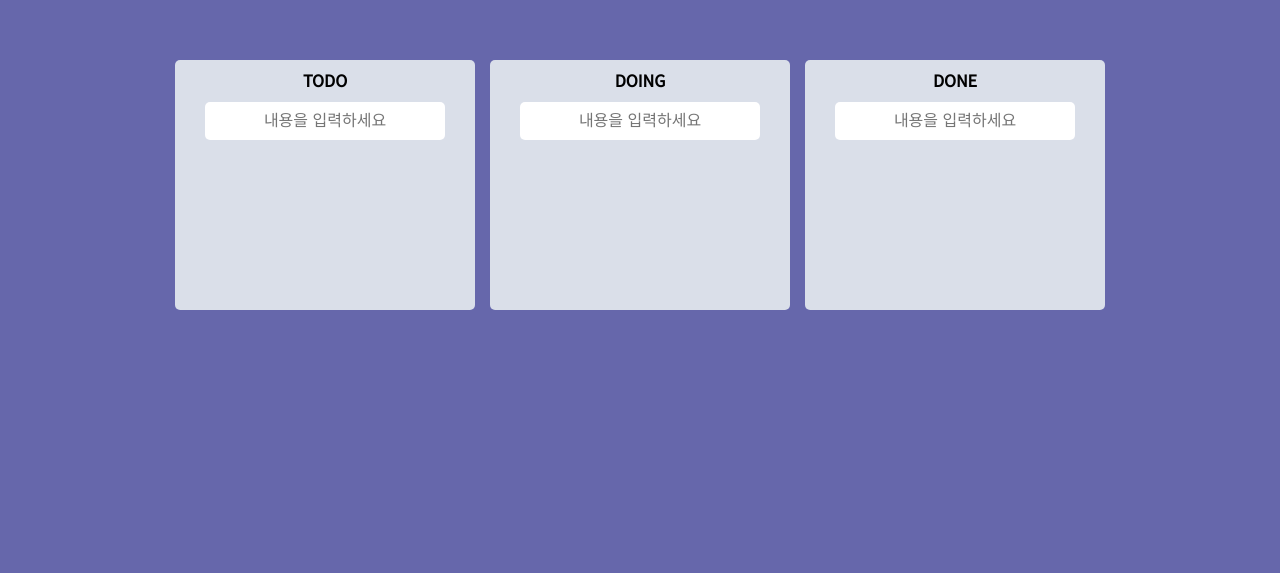
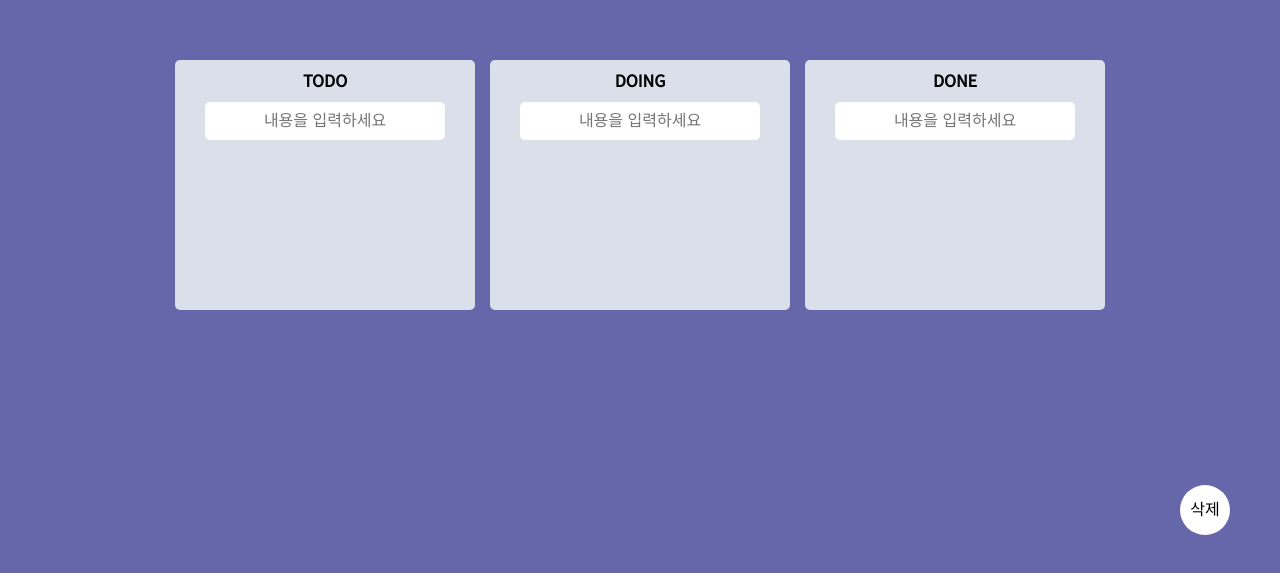
Before and after one commit to jmpark-JYG/react-study, a React (Create React App) app: page / in a window 1280 px wide. Shown: the part 215-788 px from the top of the page. Built offline with nearby package versions, Linux system fonts and the light colour scheme.

Commit message:
feat: 삭제 기능 추가

```diff
--- a/src/App.tsx
+++ b/src/App.tsx
@@ -2,6 +2,7 @@ import { useEffect } from "react";
 import { DragDropContext, DropResult } from "react-beautiful-dnd";
 import styled from "styled-components";
 import Board from "./components/todo/Board";
+import Trash from "./components/todo/Trash";
 import { loadBoards, saveBoards } from "./storage/localStorage";
 import { useStore } from "./stores/board.store";
 
@@ -26,8 +27,13 @@ function App() {
 
     const sourceBoard = [...boards[source.droppableId]];
     const todo = sourceBoard[source.index];
-
-    if (destination.droppableId === source.droppableId) {
+    if (destination.droppableId === "trash") {
+      sourceBoard.splice(source.index, 1);
+      setBoards({
+        ...boards,
+        [source.droppableId]: [...sourceBoard],
+      });
+    } else if (destination.droppableId === source.droppableId) {
       // 같은 board 내 이동
       sourceBoard.splice(source.index, 1);
       sourceBoard.splice(destination.index, 0, todo);
@@ -55,6 +61,7 @@ function App() {
             <Board key={boardId} boardId={boardId} todos={boards[boardId]} />
           ))}
         </Boards>
+        <Trash />
       </Wrapper>
     </DragDropContext>
   );
@@ -67,6 +74,7 @@ const Wrapper = styled.div`
   margin: 0 auto;
   justify-content: center;
   align-items: center;
+  overflow: hidden;
 `;
 
 const Boards = styled.div`
--- a/src/components/todo/DraggableCard.tsx
+++ b/src/components/todo/DraggableCard.tsx
@@ -21,9 +21,11 @@ function DraggableCard({ index, todoId, todoText }: DraggableCardProp) {
 }
 
 const Card = styled.div<{ isDragging: boolean }>`
-  border-radius: 5px;
+  display: flex;
+  justify-content: space-between;
   margin-bottom: 5px;
   padding: 10px;
+  border-radius: 5px;
   background-color: ${(props) => (props.isDragging ? "tomato" : "white")};
   box-shadow: ${(props) => (props.isDragging ? "0px 2px 5px rgba(0,0,0,0.5)" : "none")};
 `;
--- /dev/null
+++ b/src/components/todo/Trash.tsx
@@ -0,0 +1,34 @@
+import { Droppable } from "react-beautiful-dnd";
+import styled from "styled-components";
+
+const Arae = styled.div<{ isDraggingOver: boolean }>`
+  width: 50px;
+  height: 50px;
+  position: absolute;
+  right: 50px;
+  bottom: 50px;
+  display: flex;
+  justify-content: center;
+  align-items: center;
+  background-color: ${(props) => (props.isDraggingOver ? "red" : "white")};
+  border-radius: 50%;
+  transform: scale(${(props) => (props.isDraggingOver ? "1.4" : "1")});
+  transition: transform 0.5s ease-in-out;
+`;
+
+function Trash() {
+  return (
+    <Droppable droppableId="trash">
+      {(provided, snapshot) => (
+        <>
+          <Arae ref={provided.innerRef} {...provided.droppableProps} isDraggingOver={snapshot.isDraggingOver}>
+            삭제
+          </Arae>
+          {provided.placeholder}
+        </>
+      )}
+    </Droppable>
+  );
+}
+
+export default Trash;
```
